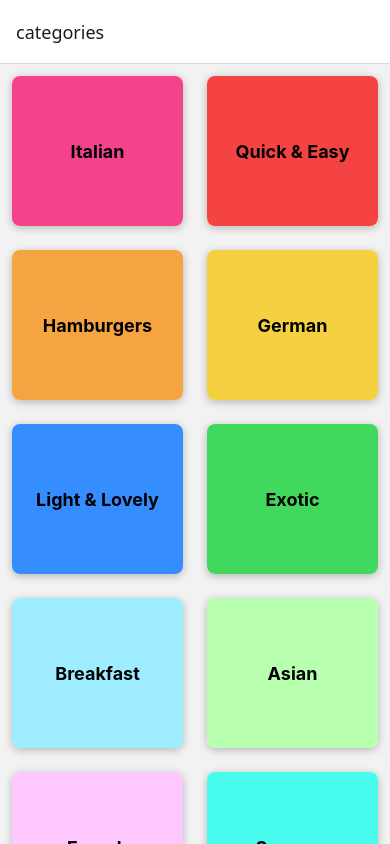
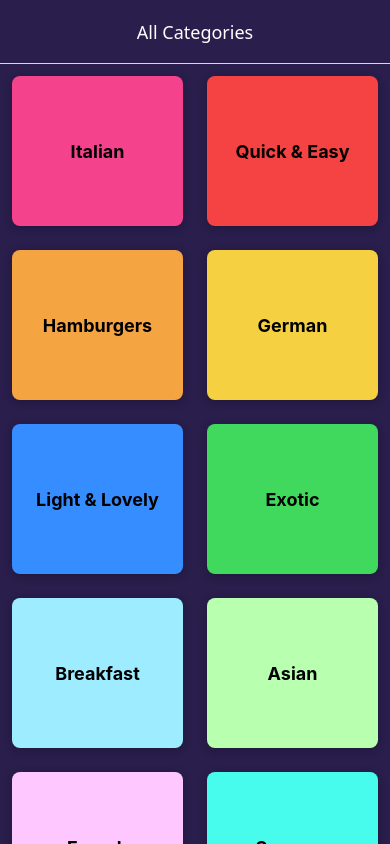
Before and after one commit to WagdySamih/Meals-App, a React Native app: screen / in a window 390 px wide. Built offline with nearby package versions, Linux system fonts and the light colour scheme.

Commit message:
feat: enhance navigation and styling in App component

```diff
--- a/App.tsx
+++ b/App.tsx
@@ -1,12 +1,10 @@
+import { StyleSheet, Text, View } from "react-native";
+import { NavigationContainer } from "@react-navigation/native";
+import { createNativeStackNavigator } from "@react-navigation/native-stack";
 import { StatusBar } from "expo-status-bar";
-import { StyleSheet, Text, View } from "react-native";
+import { SafeAreaProvider, SafeAreaView } from "react-native-safe-area-context";
 import { Categories, Meals } from "./src/screens";
-import { SafeAreaProvider, SafeAreaView } from "react-native-safe-area-context";
-import {
-  createStaticNavigation,
-  NavigationContainer,
-} from "@react-navigation/native";
-import { createNativeStackNavigator } from "@react-navigation/native-stack";
+import { CATEGORIES } from "./src/data";
 
 const Stack = createNativeStackNavigator();
 
@@ -16,14 +14,33 @@ export default function App() {
       <SafeAreaProvider style={styles.container}>
         <SafeAreaView style={styles.container}>
           <NavigationContainer>
-            <Stack.Navigator>
-              <Stack.Screen name="categories" component={Categories} />
-              <Stack.Screen name="meals" component={Meals} />
+            <Stack.Navigator
+              screenOptions={{
+                contentStyle: { backgroundColor: "#291e4c" },
+                headerStyle: { backgroundColor: "#291e4c" },
+                headerBackTitle: "Back",
+                headerTintColor: "#fff",
+                headerTitleAlign: "center",
+              }}
+            >
+              <Stack.Screen
+                name="categories"
+                component={Categories}
+                options={{ title: "All Categories" }}
+              />
+              <Stack.Screen
+                name="meals"
+                component={Meals}
+                options={({ navigation, route }: any) => {
+                  const id = route.params.category;
+                  return { title: CATEGORIES.find((c) => c.id === id)?.title };
+                }}
+              />
             </Stack.Navigator>
           </NavigationContainer>
         </SafeAreaView>
       </SafeAreaProvider>
-      <StatusBar style="auto" />
+      <StatusBar style="light" />
     </View>
   );
 }
--- a/app.json
+++ b/app.json
@@ -6,6 +6,7 @@
     "orientation": "portrait",
     "icon": "./assets/icon.png",
     "userInterfaceStyle": "light",
+    "backgroundColor": "#291e4c",
     "newArchEnabled": true,
     "splash": {
       "image": "./assets/splash-icon.png",
```
